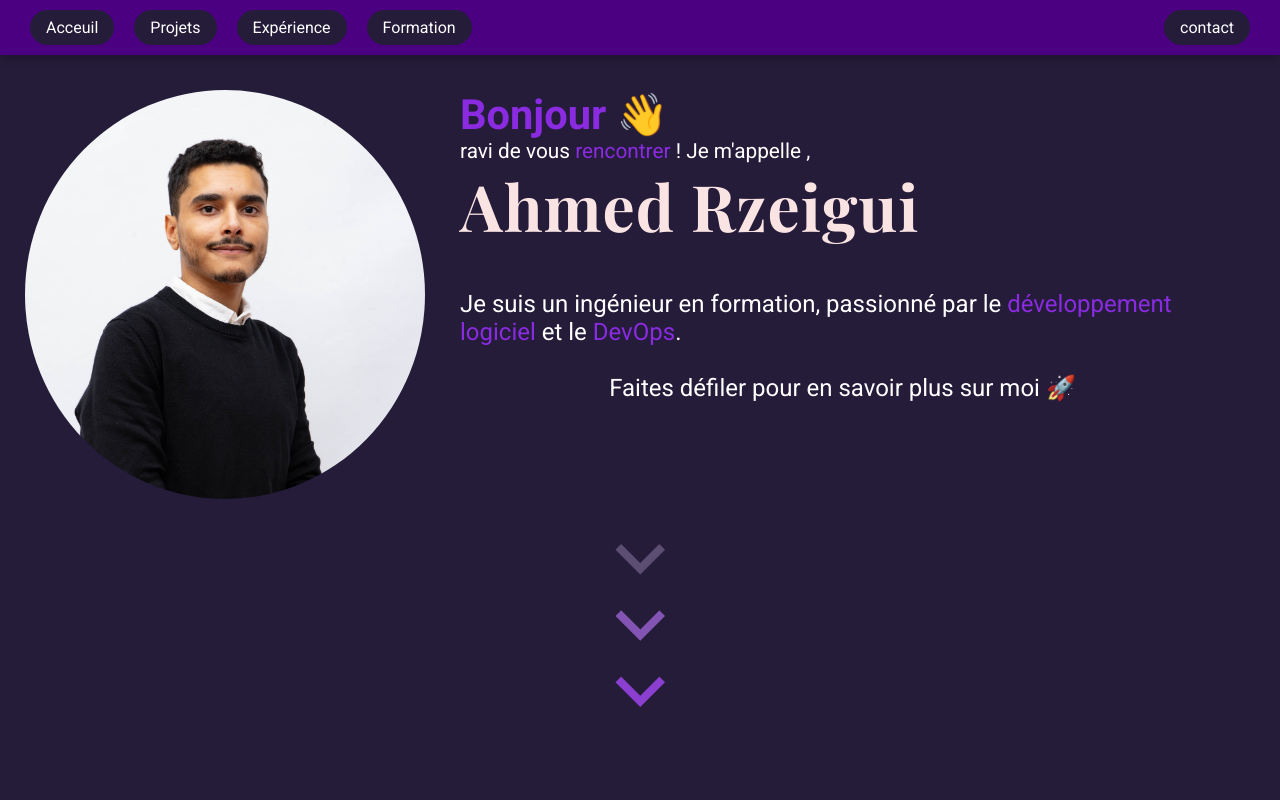
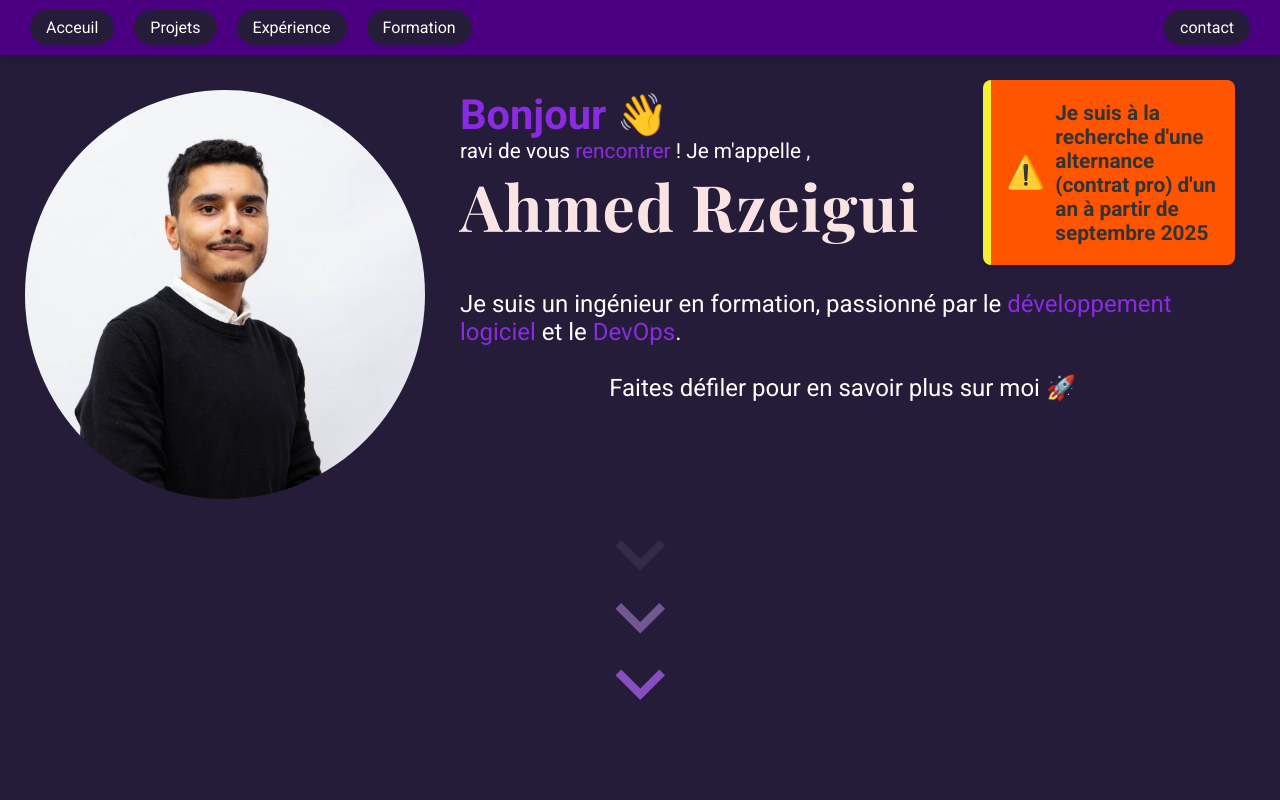
Before and after one commit to Ahmed103c/portfolio, an Angular app in the folder Front/my-prtfolio-app/: page / in a window 1280 px wide. Shown: the top 800 px of the page. Built offline with nearby package versions, Linux system fonts and the light colour scheme.

Commit message:
add alert component

```diff
--- a/Front/my-prtfolio-app/src/app/sections/presentation/presentation.component.css
+++ b/Front/my-prtfolio-app/src/app/sections/presentation/presentation.component.css
@@ -26,9 +26,55 @@
 }
 
 .welcome {
-  grid-column: 2/5;
+  grid-column: 2/4;
   grid-row: 1/3;
   padding: 10px;
+}
+.alert {
+  grid-column: 4;
+  grid-row: 1/3;
+  font-family: "Roboto", sans-serif;
+  font-size: 1.3em;
+  padding: 15px;
+  background-color: #ff5500;
+  color: #333;
+  border-left: 8px solid #f4ee36;
+  border-radius: 8px;
+  box-shadow: 0 4px 6px rgba(0, 0, 0, 0.1);
+  display: flex;
+  align-items: center;
+  justify-content: space-between;
+  transition: background-color 0.3s ease;
+}
+
+.alert p {
+  margin: 0;
+  padding: 0;
+  font-weight: bold;
+}
+
+.alert:hover {
+  background-color: #ff9800;
+  cursor: pointer;
+}
+
+.alert:before {
+  content: "⚠️";
+  margin-right: 10px;
+  font-size: 1.5em;
+}
+
+@keyframes slideIn {
+  from {
+    transform: translateX(100%);
+  }
+  to {
+    transform: translateX(0);
+  }
+}
+
+.alert {
+  animation: slideIn 0.5s ease-out;
 }
 
 .greetings-detail {
@@ -135,7 +181,11 @@
     grid-row: auto;
     text-align: center;
   }
-
+  .alert {
+    grid-column: 1;
+    grid-row: auto;
+    text-align: center;
+  }
   .personal-name h1 {
     font-size: 2em;
     text-align: center;
--- a/Front/my-prtfolio-app/src/app/sections/presentation/presentation.component.html
+++ b/Front/my-prtfolio-app/src/app/sections/presentation/presentation.component.html
@@ -18,6 +18,10 @@
         <div class="cen">Faites défiler pour en savoir plus sur moi 🚀</div>
 
     </div>
+    <div class="alert">
+        <p>Je suis à la recherche d'une alternance (contrat pro)
+            d'un an à partir de septembre 2025 </p>
+    </div>
 
     <div class="arrow-container">
         <div class="arrow">
--- a/Front/my-prtfolio-app/src/app/sections/projects/projects.component.css
+++ b/Front/my-prtfolio-app/src/app/sections/projects/projects.component.css
@@ -5,7 +5,6 @@
   /* padding: 15px; */
   padding: min(2em, 8%);
   border-radius: 10px;
-  margin-bottom: 100px;
 }
 .project-title {
   font-family: "Playfair Display", serif;
```
